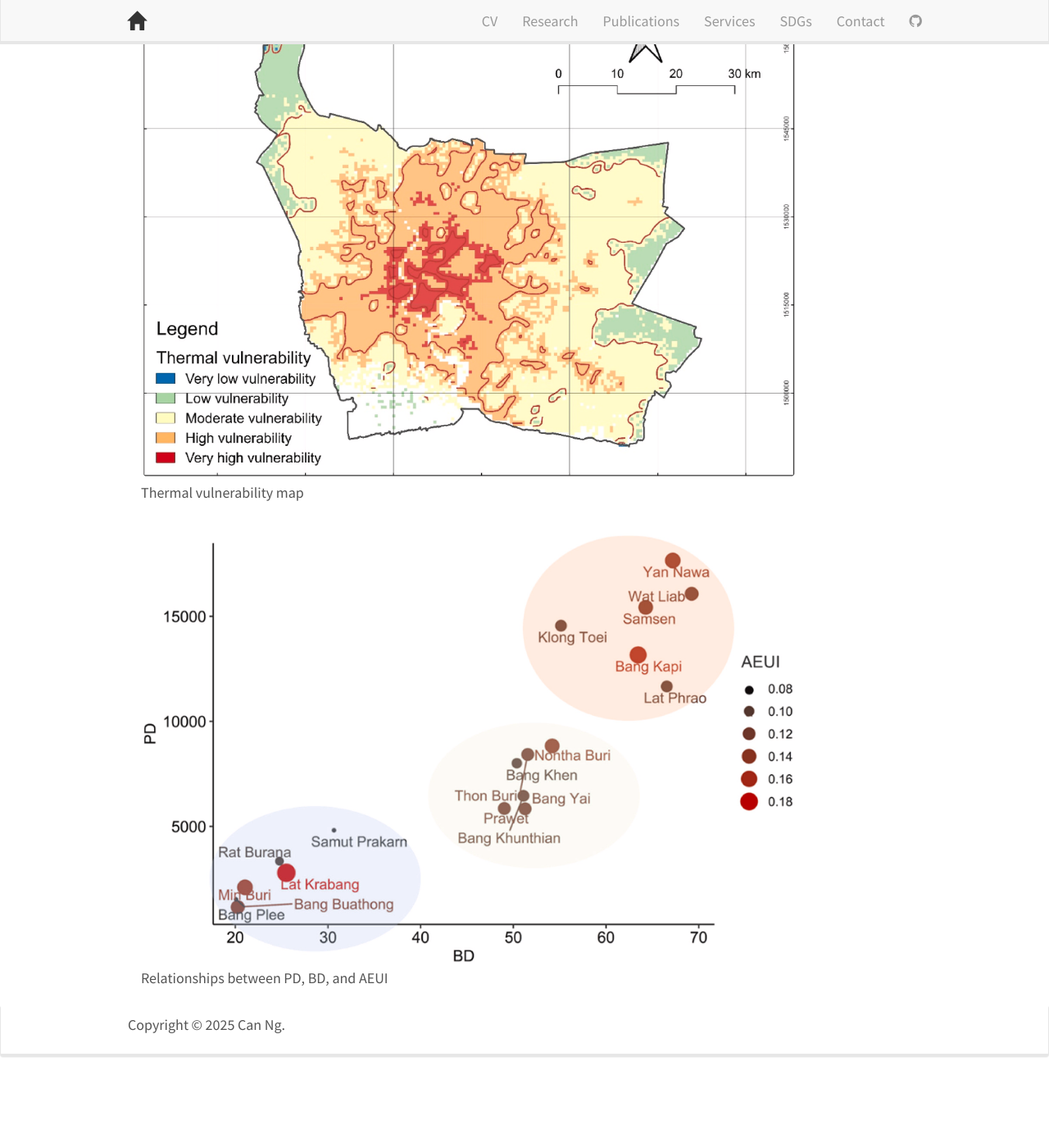
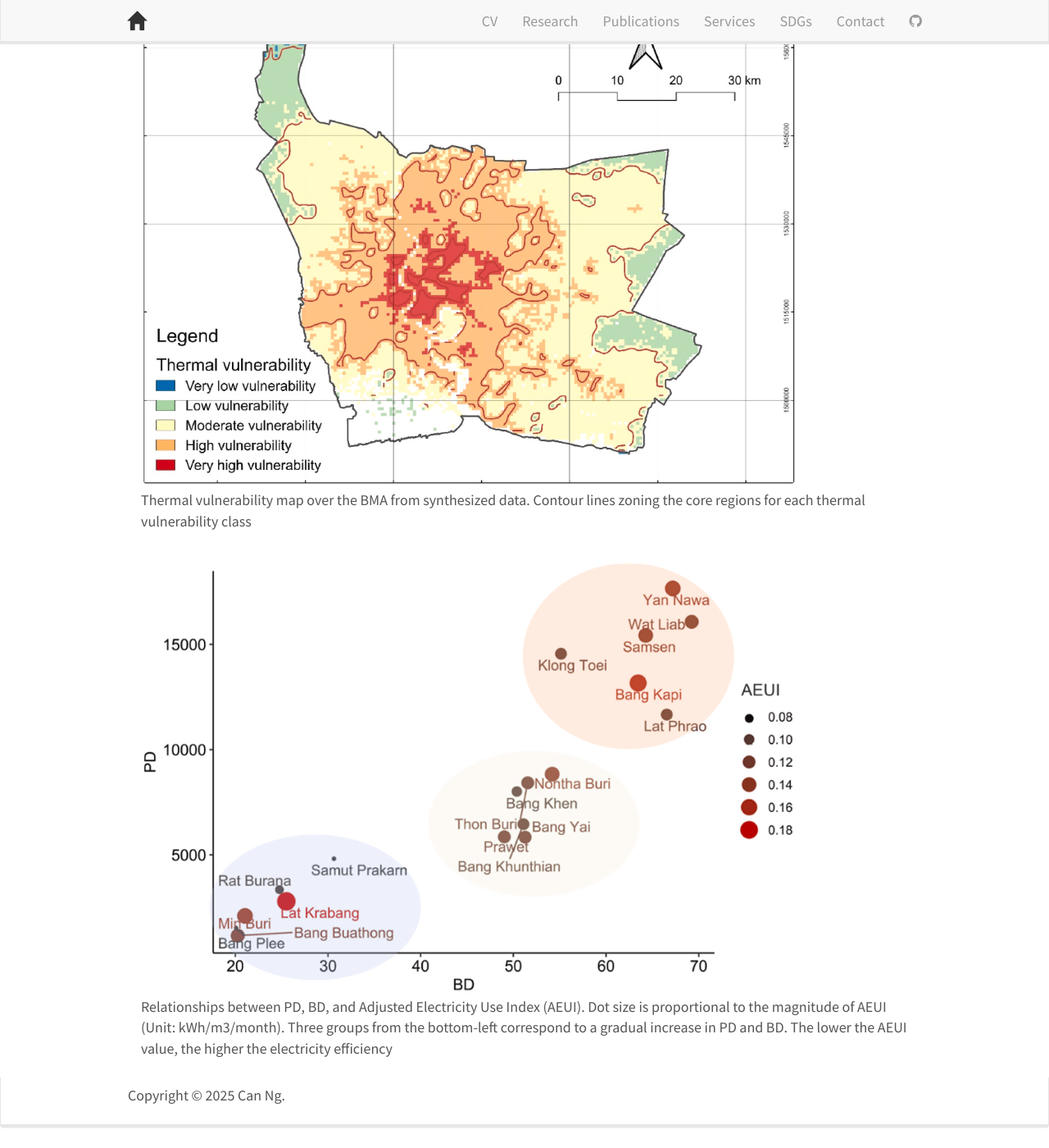
Before and after one commit to canng/cann, a Jekyll site: the page built from _posts/2024-02-01-Publication_thermal_comfort.md, in a window 1280 px wide and 1400 px high, scrolled down 2523 px. Shown: the whole window at 82% size. Built offline with Jekyll 4.4.1, drawn with Linux system fonts in a browser that asks for light colours; nearby versions of some CDN libraries; before the commit the page ends 3837 px from its top, so only the background shows below that; some of the changed text lies outside the part shown.

Commit message:
Update publication thermal comfort images and captions

```diff
--- a/_posts/2024-02-01-Publication_thermal_comfort.md
+++ b/_posts/2024-02-01-Publication_thermal_comfort.md
@@ -8,7 +8,7 @@ date: 2024-02-01
 
 <div style="text-align:justify; font-size:20px;">
 
-> <p style="font-size:18px"> <b>Nguyen, C. T.+</b>, Nguyen H., Sakti, A. D., 2024. Seasonal Characteristics of Outdoor Thermal Comfort and Residential Electricity Consumption: A Snapshot in Bangkok Metropolitan Area. Remote Sensing Applications: Society and Environment. 33, 101106. <a href="https://doi.org/10.1016/j.rsase.2023.101106">10.1016/j.rsase.2023.101106</a><a href="{{ site.url }}{{ site.baseurl }}/assets/Article_archive/2023_RSASE_101106_Thermal_comfort.pdf">  <i class="glyphicon glyphicon-file"></i></a></p>
+> <p style="font-size:20px"> <b>Nguyen, C. T.+</b>, Nguyen H., Sakti, A. D., 2024. Seasonal Characteristics of Outdoor Thermal Comfort and Residential Electricity Consumption: A Snapshot in Bangkok Metropolitan Area. Remote Sensing Applications: Society and Environment. 33, 101106. <a href="https://doi.org/10.1016/j.rsase.2023.101106">10.1016/j.rsase.2023.101106</a><a href="{{ site.url }}{{ site.baseurl }}/assets/Article_archive/2023_RSASE_101106_Thermal_comfort.pdf">  <i class="glyphicon glyphicon-file"></i></a></p>
 
 <br>
 
@@ -24,25 +24,25 @@ date: 2024-02-01
 
 <figure>
 <img src="{{ site.url }}{{ site.baseurl }}/images/pubpic/2024/Thermal_comfort_01.jpg" class="img-responsive" width="800px" height="auto" />
-<figcaption>Flowchart
+<figcaption>Methodological framework illustrates data sources, principal analyses, and outputs of this research
 </figcaption>
 </figure>
 
 <figure>
 <img src="{{ site.url }}{{ site.baseurl }}/images/pubpic/2024/Thermal_comfort_02.jpg" class="img-responsive" width="800px" height="auto" />
-<figcaption>Monthly outdoor thermal comfort
+<figcaption>Daytime thermal comfort categories were classified based on MTHI over months in 2017
 </figcaption>
 </figure>
 
 <figure>
 <img src="{{ site.url }}{{ site.baseurl }}/images/pubpic/2024/Thermal_comfort_03.jpg" class="img-responsive" width="800px" height="auto" />
-<figcaption>Thermal vulnerability map
+<figcaption>Thermal vulnerability map over the BMA from synthesized data. Contour lines zoning the core regions for each thermal vulnerability class
 </figcaption>
 </figure>
 
 <figure>
 <img src="{{ site.url }}{{ site.baseurl }}/images/pubpic/2024/Thermal_comfort_04.jpg" class="img-responsive" width="800px" height="auto" />
-<figcaption>Relationships between PD, BD, and AEUI
+<figcaption>Relationships between PD, BD, and Adjusted Electricity Use Index (AEUI). Dot size is proportional to the magnitude of AEUI (Unit: kWh/m3/month). Three groups from the bottom-left correspond to a gradual increase in PD and BD. The lower the AEUI value, the higher the electricity efficiency
 </figcaption>
 </figure>
 
```
